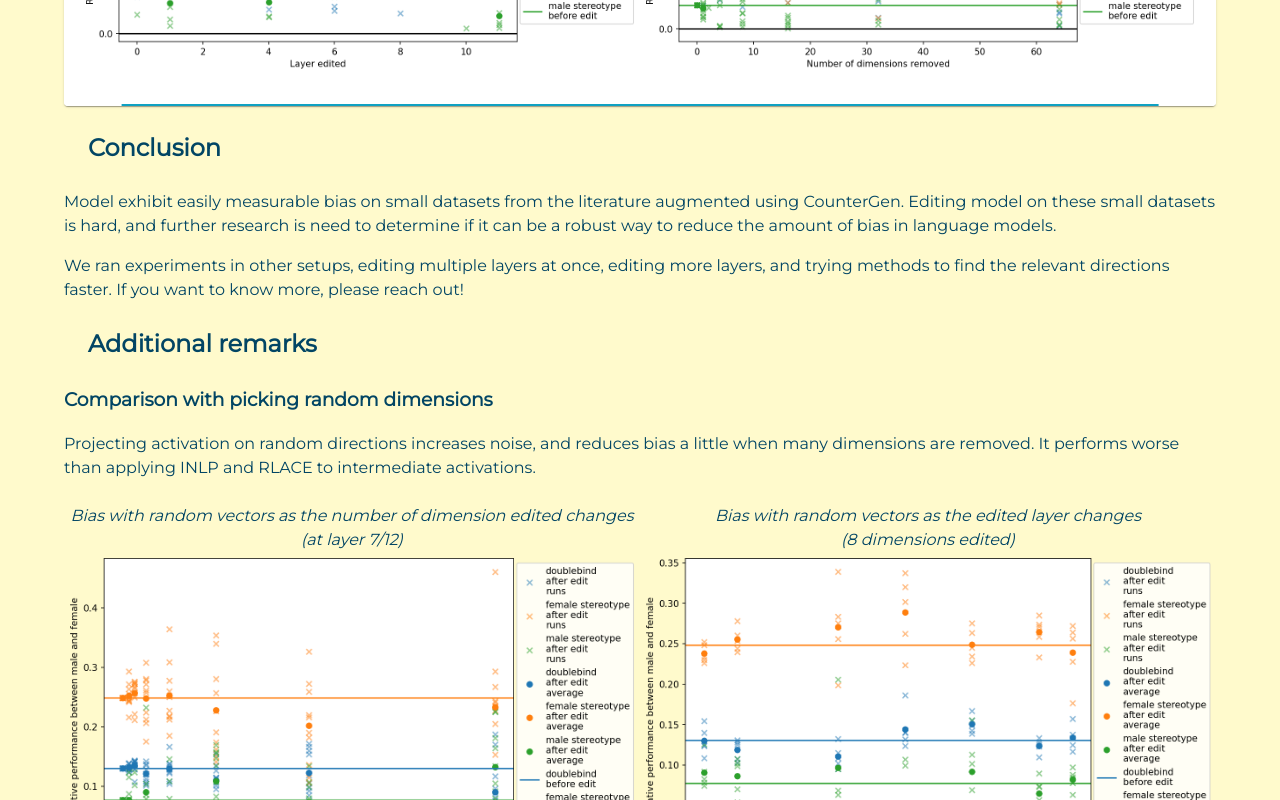
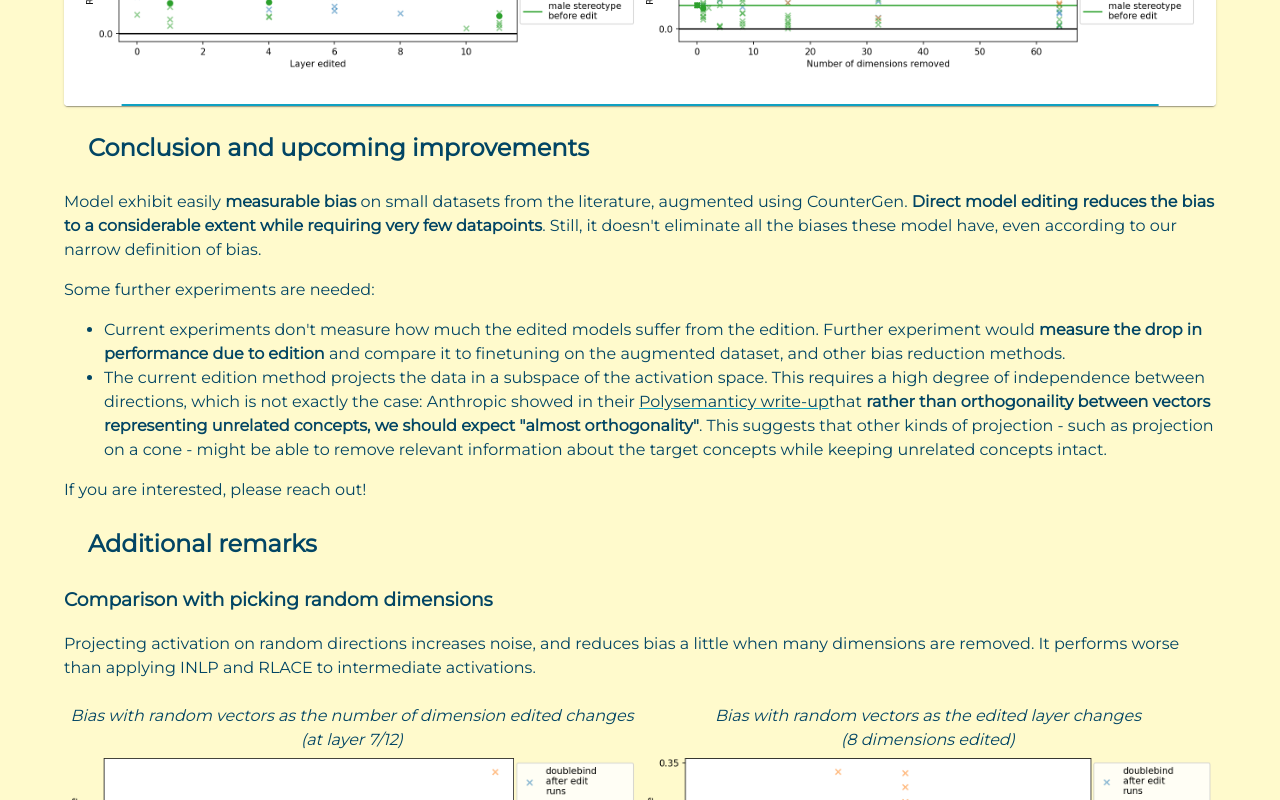
Before and after one commit to safer-ai/SaferAI-Website, a React (Create React App) app in the folder frontend/: page /countergenresults in a window 1280 px wide. Shown: the part 2440-3240 px from the top of the page. Built offline with nearby package versions, Linux system fonts and the light colour scheme; no server answers.

Commit message:
Improve conclusion + add footer

```diff
--- a/frontend/src/CountergenResults.tsx
+++ b/frontend/src/CountergenResults.tsx
@@ -11,6 +11,7 @@ import {
   CardHeader,
 } from "@mui/material";
 import { doublebindExplanation, stereotypesExplanation } from "./params";
+import Footer from "./coutergenmain_sections/Footer";
 
 const Image = (props: { name: string }) => {
   const { name } = props;
@@ -126,6 +127,7 @@ const experimentData = [
 
 const CountergenResults = () => {
   return (
+    <>
       <Container maxWidth="lg">
         <h1>Results On Gender Bias</h1>
         <p>
@@ -147,10 +149,10 @@ const CountergenResults = () => {
           />
           <CardContent className="section-content">
             <p>
-            We compare the probability that a model generate one of the expected
-            outputs when the subjects of the input are female and when they are
-            male. The given number is the relative probability (compared to the
-            biggest of the two probabilities).
+              We compare the probability that a model generate one of the
+              expected outputs when the subjects of the input are female and
+              when they are male. The given number is the relative probability
+              (compared to the biggest of the two probabilities).
             </p>
             <p>Data:</p>
             <ul>
@@ -188,13 +190,14 @@ const CountergenResults = () => {
         <h2>Editing Method</h2>
         <ul>
           <li>
-          We measured model activations on the stereotype dataset and edited the
-          model to reduce this bias by applying INLP or RLACE on intermediate
-          activations of the neural network.
+            We measured model activations on the stereotype dataset and edited
+            the model to reduce this bias by applying INLP or RLACE on
+            intermediate activations of the neural network.
           </li>
           <li>
-          Finding the relevant directions in the activations is a noisy process.
-          We repeat the process 5 times and show the result of each run.
+            Finding the relevant directions in the activations is a noisy
+            process. We repeat the process 5 times and show the result of each
+            run.
           </li>
           <li>
             We then measured the relative probability between completions
@@ -209,11 +212,12 @@ const CountergenResults = () => {
           />
           <CardContent className="section-content">
             <p>
-            Applying RLACE or INLP to intermediate activations slightly reduces
-            the bias of the model. But it works better and generalize a bit more
-            to the validation set (the double bind sociology experiment) when
-            editing is done in the middle of the network, where the network
-            probably has a crisper representation of "male" and "female".
+              Applying RLACE or INLP to intermediate activations slightly
+              reduces the bias of the model. But it works better and generalize
+              a bit more to the validation set (the double bind sociology
+              experiment) when editing is done in the middle of the network,
+              where the network probably has a crisper representation of "male"
+              and "female".
             </p>
             <Grid container>
               <Grid item xs={12} md={6}>
@@ -233,9 +237,9 @@ const CountergenResults = () => {
           <CardContent className="section-content">
             <p>
               Though RLACE is able to make any linear classifier fail separation
-            between male and female with a rank-8 projection, we found that, no
-            matter where the projection is done, and how many dimensions are
-            removed, model bias isn't eliminated.
+              between male and female with a rank-8 projection, we found that,
+              no matter where the projection is done, and how many dimensions
+              are removed, model bias isn't eliminated.
             </p>
             <Grid container>
               <Grid item xs={12} md={6}>
@@ -248,24 +252,55 @@ const CountergenResults = () => {
           </CardContent>
         </Card>
 
-      <h2>Conclusion</h2>
+        <h2>Conclusion and upcoming improvements</h2>
         <p>
-        Model exhibit easily measurable bias on small datasets from the
-        literature augmented using CounterGen. Editing model on these small
-        datasets is hard, and further research is need to determine if it can be
-        a robust way to reduce the amount of bias in language models.
+          Model exhibit easily <b>measurable bias</b> on small datasets from the
+          literature, augmented using CounterGen.{" "}
+          <b>
+            Direct model editing reduces the bias to a considerable extent while
+            requiring very few datapoints
+          </b>
+          . Still, it doesn't eliminate all the biases these model have, even
+          according to our narrow definition of bias.
         </p>
-      <p>
-        We ran experiments in other setups, editing multiple layers at once,
-        editing more layers, and trying methods to find the relevant directions
-        faster. If you want to know more, please reach out!
-      </p>
+        <p>Some further experiments are needed:</p>
+        <ul>
+          <li>
+            Current experiments don't measure how much the edited models suffer
+            from the edition. Further experiment would{" "}
+            <b>measure the drop in performance due to edition</b> and compare it
+            to finetuning on the augmented dataset, and other bias reduction
+            methods.
+          </li>
+          <li>
+            The current edition method projects the data in a subspace of the
+            activation space. This requires a high degree of independence
+            between directions, which is not exactly the case: Anthropic showed
+            in their{" "}
+            <a
+              href="https://transformer-circuits.pub/2022/toy_model/index.html"
+              target="_blank"
+              rel="noreferrer"
+            >
+              Polysemanticy write-up
+            </a>
+            that{" "}
+            <b>
+              rather than orthogonaility between vectors representing unrelated
+              concepts, we should expect "almost orthogonality"
+            </b>
+            . This suggests that other kinds of projection - such as projection
+            on a cone - might be able to remove relevant information about the
+            target concepts while keeping unrelated concepts intact.
+          </li>
+        </ul>
+        <p>If you are interested, please reach out!</p>
         <h2>Additional remarks</h2>
         <h3>Comparison with picking random dimensions</h3>
         <p>
-        Projecting activation on random directions increases noise, and reduces
-        bias a little when many dimensions are removed. It performs worse than
-        applying INLP and RLACE to intermediate activations.
+          Projecting activation on random directions increases noise, and
+          reduces bias a little when many dimensions are removed. It performs
+          worse than applying INLP and RLACE to intermediate activations.
         </p>
         <Grid container>
           <Grid item xs={12} md={6}>
@@ -317,6 +352,8 @@ const CountergenResults = () => {
           </li>
         </ul>
       </Container>
+      <Footer />
+    </>
   );
 };
 
```
Lines whose indentation alone changed are shown as unchanged.
